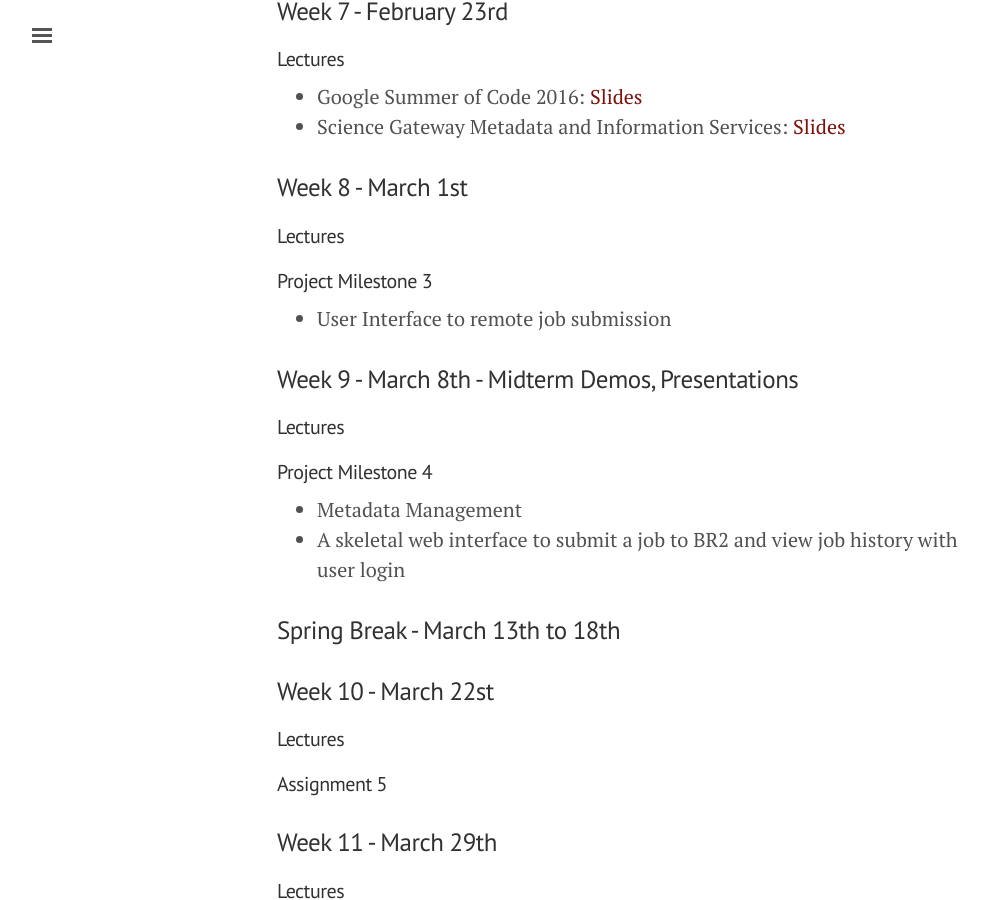
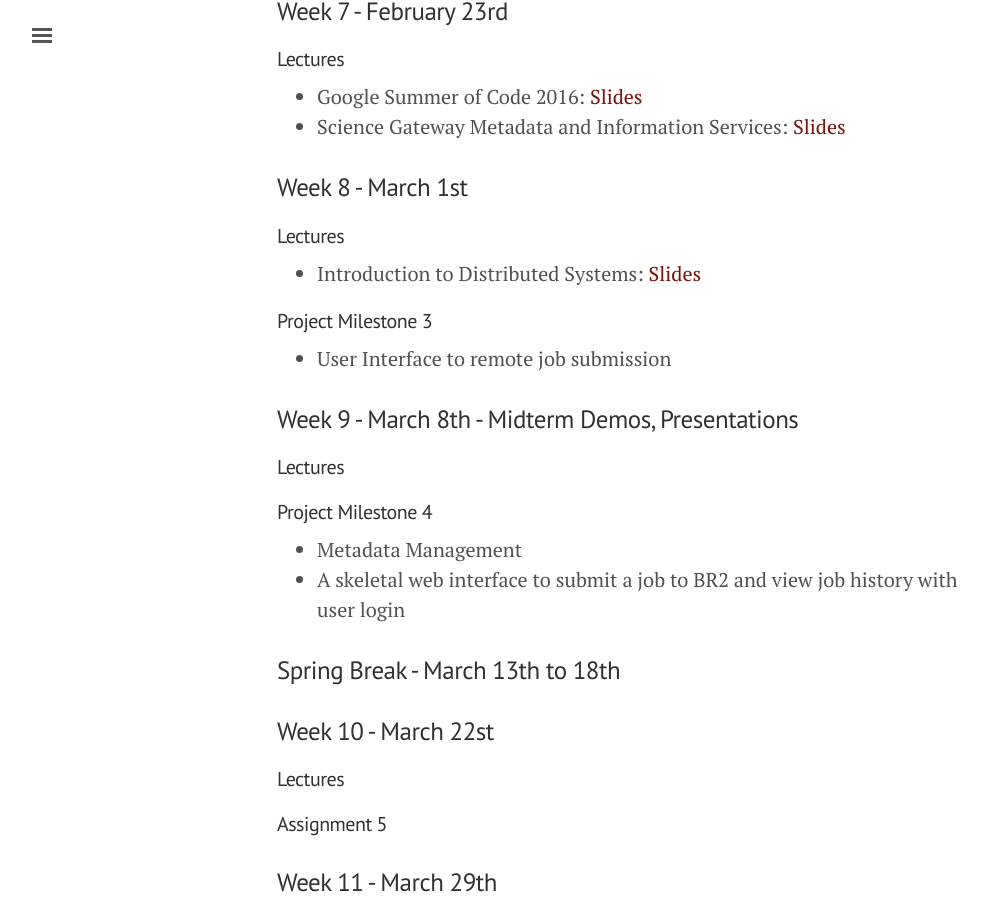
Before and after one commit to airavata-courses/airavata-courses.github.io, a Jekyll site: the page built from index.md, in a window 1280 px wide and 900 px high, scrolled down 6445 px. Shown: the whole window, without its empty margins (3-992 px from the left). Built offline with Jekyll 4.4.1, drawn with Linux system fonts in a browser that asks for light colours; the list of posts is cut into pages by our own code.

Commit message:
Linking distributed computing lectures from index page.

```diff
--- a/index.md
+++ b/index.md
@@ -168,6 +168,7 @@ Students should be familiar with Linux and Unix operating systems, basic network
 ###  Week 8 - March 1st
 
 #### Lectures
+* Introduction to Distributed Systems: [Slides]({{ site.url }}public/slides/I590-DistributedComputingScienceGateways.pdf)
 
 #### Project Milestone 3
 * User Interface to remote job submission
```
